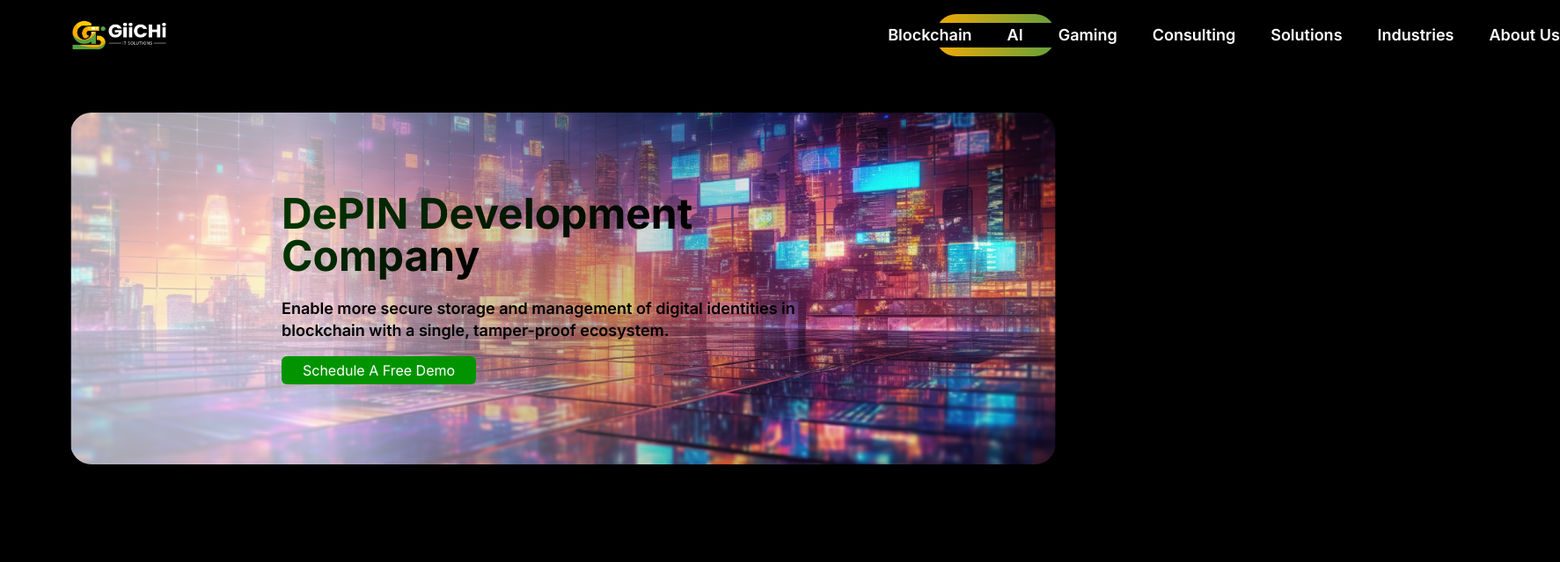
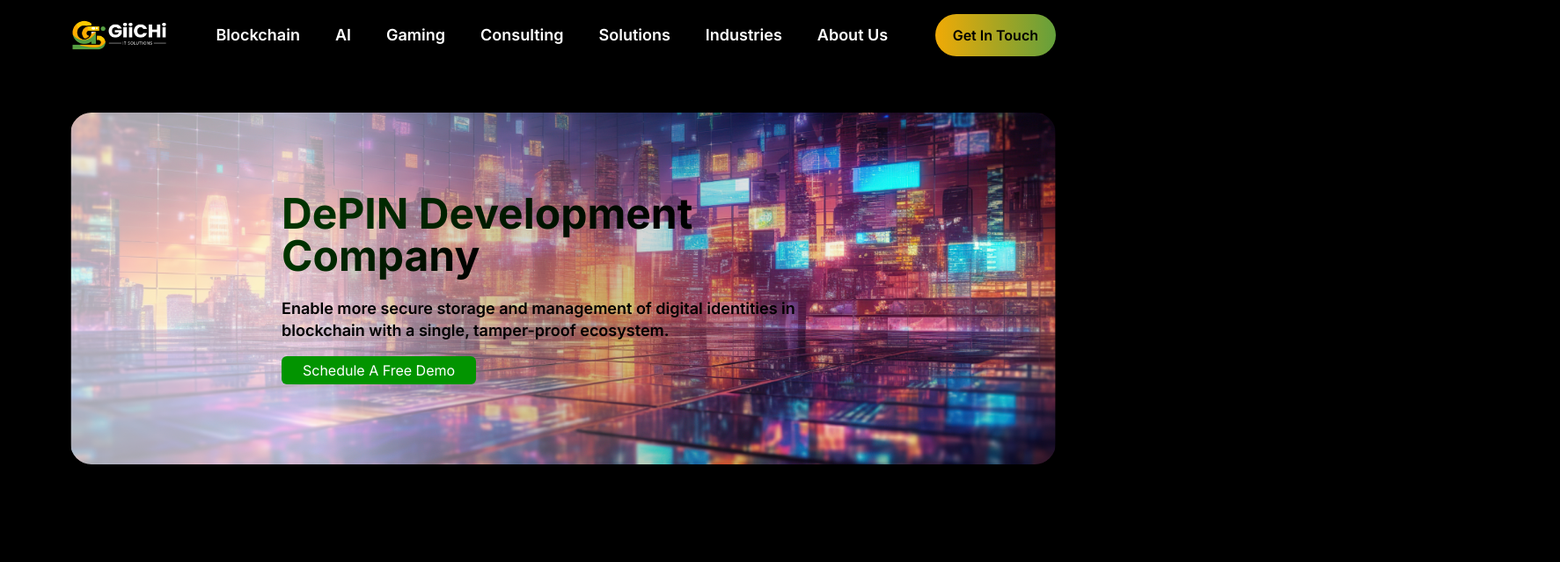
Before and after one commit to PolluxCoin2-0/GIICHI_4.0, a React (Vite) app: page /blockchain-depin in a window 1280 px wide. Shown: the top 639 px of the page at 88% size, 1773 px wide, since content can reach past the window. Built offline with nearby package versions, Linux system fonts and the light colour scheme.

Commit message:
code pushed

```diff
--- a/src/layout/Navbar.jsx
+++ b/src/layout/Navbar.jsx
@@ -54,8 +54,8 @@ const Navbar = () => {
       {/* Nav Menu */}
       <div
         className={`${
-          isMenuOpen ? "block translate-x-0" : "hidden translate-x-full"
-        } absolute top-16 left-0 w-full bg-black lg:static lg:flex lg:w-auto`}
+          isMenuOpen ? "block" : "hidden"
+        } absolute top-16 left-0 w-full bg-black lg:static lg:flex lg:w-auto z-20`}
       >
         <ul className="flex flex-col lg:flex-row lg:space-x-10 text-center lg:text-left">
           <a href="/blockchain-development">
@@ -82,7 +82,7 @@ const Navbar = () => {
             About Us
           </li>
         </ul>
-        <div className="lg:hidden flex justify-center mt-4 mb-8">
+        <div className="lg:hidden flex justify-center mt-4 mb-12">
         <button
           type="button"
           className="bg-green-gradient px-5 py-3 rounded-full text-md font-semibold"
--- a/src/pages/Blockchain/BlockchainDepin/BlockchainDepin.jsx
+++ b/src/pages/Blockchain/BlockchainDepin/BlockchainDepin.jsx
@@ -148,7 +148,7 @@ const BlockchainDepin = () => {
   return (
     <div className="pt-6 md:pt-12">
       {/* Banner Image */}
-      <div className="relative w-full mx-auto flex flex-col md:flex-row justify-center px-4 md:px-8 lg:px-12 xl:px-20 3xl:px-60 ">
+      <div className="relative w-full mx-auto flex flex-col md:flex-row justify-center px-4 md:px-8 lg:px-12 xl:px-20 3xl:px-60 z-10">
         <img
           src={BlockchainDepinImg}
           alt="blockchain-bg-image"
--- a/src/pages/Blockchain/BlockchainDevelopment/BlockchainDevelopment.jsx
+++ b/src/pages/Blockchain/BlockchainDevelopment/BlockchainDevelopment.jsx
@@ -70,7 +70,7 @@ const BlockchainDevelopment = () => {
   return (
     <div className="pt-6 md:pt-12 ">
       {/* Banner Image */}
-      <div className="relative w-full mx-auto flex flex-col md:flex-row justify-center px-4 md:px-8 lg:px-12 xl:px-20 3xl:px-60">
+      <div className="relative w-full mx-auto flex flex-col md:flex-row justify-center px-4 md:px-8 lg:px-12 xl:px-20 3xl:px-60 z-10">
         <img
           src={BlockchainImg}
           alt="blockchain-bg-image"
--- a/src/pages/Blockchain/BlockchainIdentity/BlockchainIdentity.jsx
+++ b/src/pages/Blockchain/BlockchainIdentity/BlockchainIdentity.jsx
@@ -13,7 +13,7 @@ const BlockchainIdentity = () => {
   return (
     <div className="pt-6 md:pt-12">
       {/* Banner Image */}
-      <div className="relative w-full mx-auto flex-col md:flex-row justify-center px-4 md:px-8 lg:px-12 xl:px-20 3xl:px-60">
+      <div className="relative w-full mx-auto flex-col md:flex-row justify-center px-4 md:px-8 lg:px-12 xl:px-20 3xl:px-60 z-10">
         <img
           src={blockchainIdenityImg}
           alt="blockchain-bg-image"
```
